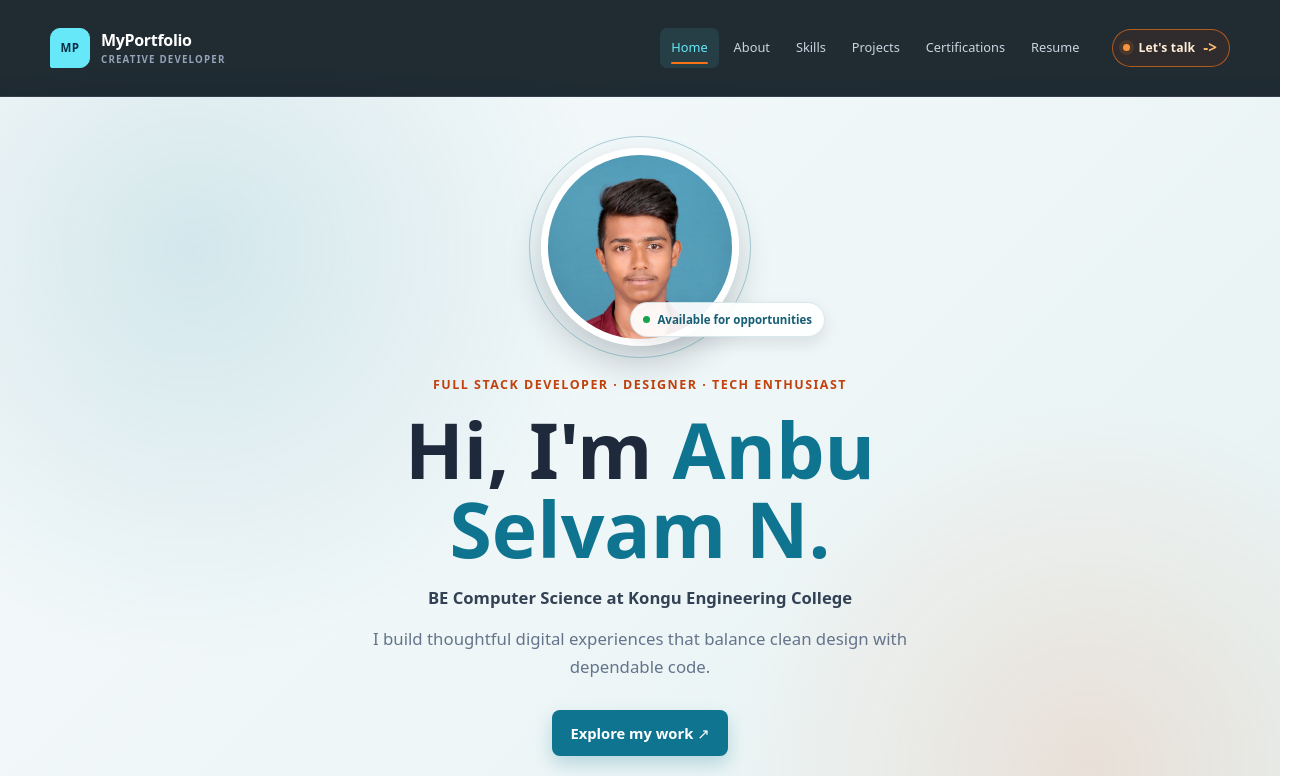
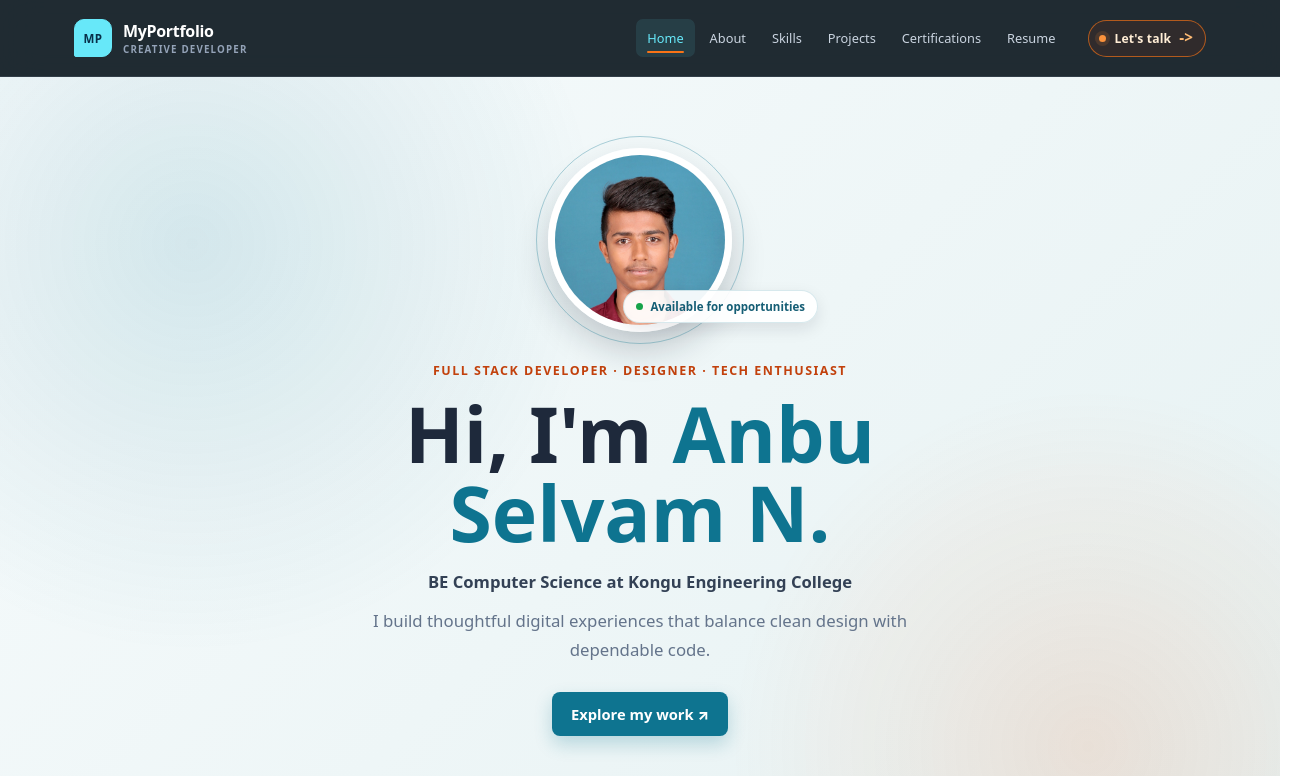
Before and after one commit to anbu6667/anbu-portfolio, a React (Vite) app: page / in a window 1280 px wide. Shown: the top 776 px of the page, 1304 px wide, since content can reach past the window. Built offline with nearby package versions, Linux system fonts and the light colour scheme.

Commit message:
Fix global portfolio alignment and spacing

```diff
--- a/src/index.css
+++ b/src/index.css
@@ -1,44 +1,30 @@
 
+
+* {
+  box-sizing: border-box;
+}
 
 :root {
-  font-family: system-ui, Avenir, Helvetica, Arial, sans-serif;
-  line-height: 1.5;
-  font-weight: 400;
-  font-family: system-ui, Avenir, Helvetica, Arial, sans-serif;
-  line-height: 1.5;
-  font-weight: 400;
-
-  color: #111;
-  background-color: #e5e5e5;
-
-  color-scheme: light dark;
-  color: rgba(95, 93, 93, 0.87);
-  background-color: #242424;
-
+  font-family: system-ui, -apple-system, BlinkMacSystemFont, "Segoe UI", sans-serif;
+  color: #1e293b;
+  background: #f7fbfc;
   font-synthesis: none;
   text-rendering: optimizeLegibility;
   -webkit-font-smoothing: antialiased;
   -moz-osx-font-smoothing: grayscale;
 }
 
-:root {
-  background-color: #4f4b4b; /* light grey */
-}
-
 
 a {
   font-weight: 500;
-  color: #646cff;
   text-decoration: inherit;
-}
-a:hover {
-  color: #535bf2;
 }
 
 body {
   margin: 0;
   min-width: 320px;
   min-height: 100vh;
+  background: #f7fbfc;
 }
 
 /* ---------------- NAVBAR ---------------- */
@@ -194,8 +180,8 @@ body {
   transform: translateX(3px);
 }
 
-/* Root padding for fixed navbar */
 #root {
+  min-height: 100vh;
   padding-top: 76px;
 }
 
```
